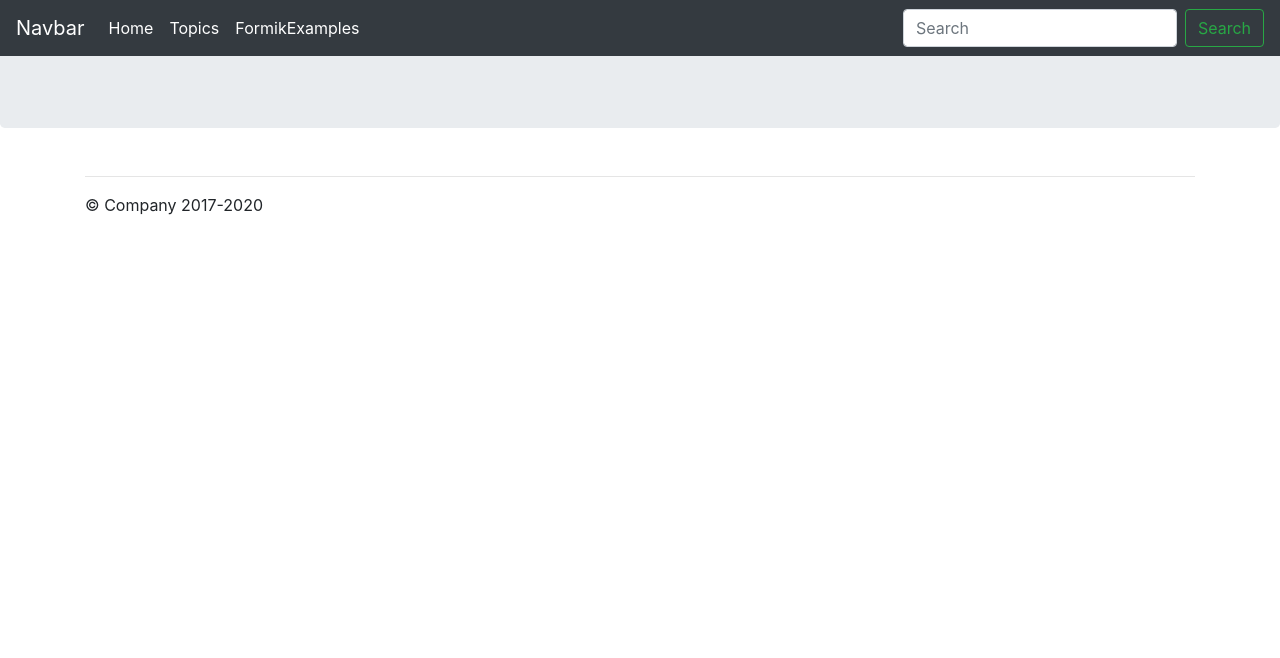
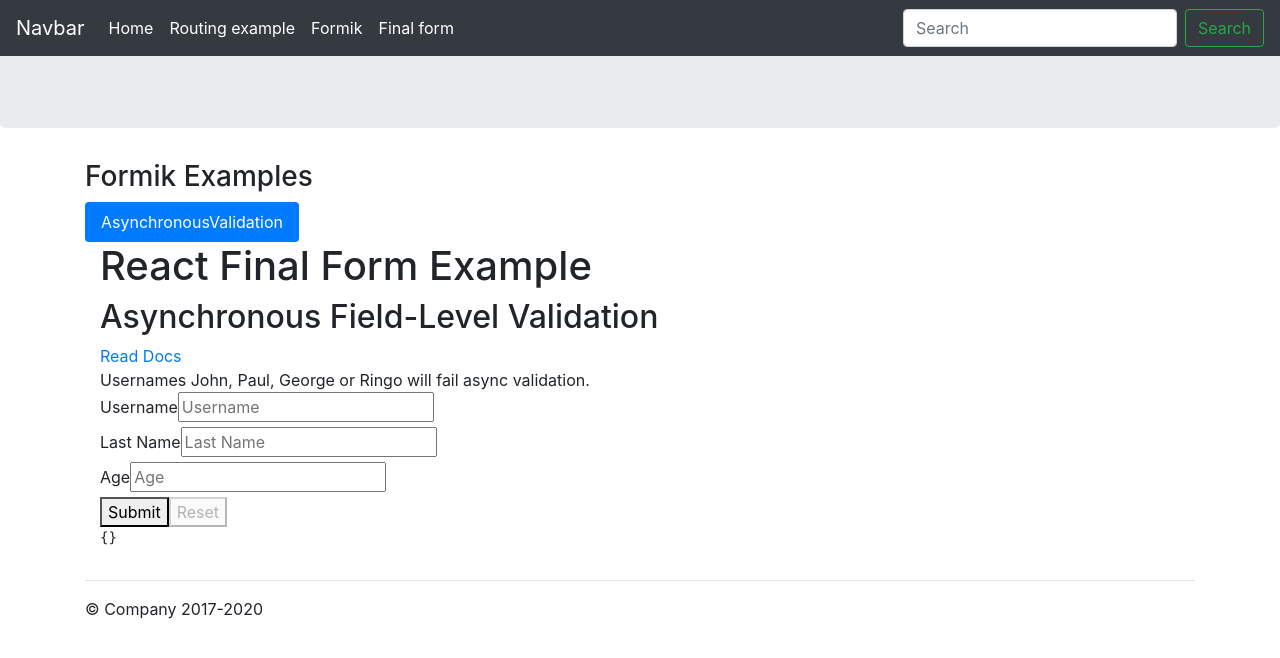
Before and after one commit to danish160/formik-kendo, a React (Create React App) app: page /final-form/AsynchronousValidation in a window 1280 px wide. Shown: the top 658 px of the page. Built offline with nearby package versions, Linux system fonts and the light colour scheme.

Commit message:
added react final form sample

```diff
--- a/package.json
+++ b/package.json
@@ -11,9 +11,11 @@
     "@types/react": "^17.0.2",
     "@types/react-dom": "^17.0.1",
     "bootstrap": "^4.6.0",
+    "final-form": "^4.20.2",
     "formik": "^2.2.6",
     "react": "^17.0.1",
     "react-dom": "^17.0.1",
+    "react-final-form": "^6.5.2",
     "react-router-dom": "^5.2.0",
     "react-scripts": "4.0.3",
     "sass": "^1.32.8",
--- a/src/App.tsx
+++ b/src/App.tsx
@@ -11,6 +11,7 @@ import {
 } from "react-router-dom";
 import Topics from "./Components/Topics/Topics";
 import FormikExamples from "./Components/FormikExamples/FormikExamples";
+import FinalForm from "./Components/FinalForm/FinalForm";
 
 function App() {
   return (
@@ -41,13 +42,19 @@ function App() {
 
             <li className="nav-item active">
               <Link className="nav-link" to="/topics">
-                Topics
+                Routing example
               </Link>
             </li>
 
             <li className="nav-item active">
               <Link className="nav-link" to="/formik">
-                FormikExamples
+                Formik
+              </Link>
+            </li>
+
+            <li className="nav-item active">
+              <Link className="nav-link" to="/final-form">
+                Final form
               </Link>
             </li>
           </ul>
@@ -85,6 +92,10 @@ function App() {
                 <Route path="/formik">
                   <FormikExamples />
                 </Route>
+
+                <Route path="/final-form">
+                  <FinalForm />
+                </Route>
               </Switch>
             </div>
           </div>
--- /dev/null
+++ b/src/Components/FinalForm/AsynchronousValidation.jsx
@@ -0,0 +1,104 @@
+import React from "react";
+import { Form, Field } from "react-final-form";
+
+const sleep = ms => new Promise(resolve => setTimeout(resolve, ms));
+
+const onSubmit = async values => {
+  await sleep(300);
+  window.alert(JSON.stringify(values, undefined, 2));
+};
+
+const required = value => (value ? undefined : "Required");
+const mustBeNumber = value => (isNaN(value) ? "Must be a number" : undefined);
+const minValue = min => value =>
+  isNaN(value) || value >= min ? undefined : `Should be greater than ${min}`;
+const composeValidators = (...validators) => value =>
+  validators.reduce((error, validator) => error || validator(value), undefined);
+
+const simpleMemoize = fn => {
+  let lastArg;
+  let lastResult;
+  return arg => {
+    if (arg !== lastArg) {
+      lastArg = arg;
+      lastResult = fn(arg);
+    }
+    return lastResult;
+  };
+};
+
+const usernameAvailable = simpleMemoize(async value => {
+  if (!value) {
+    return "Required";
+  }
+  await sleep(400);
+  if (
+    ~["john", "paul", "george", "ringo"].indexOf(value && value.toLowerCase())
+  ) {
+    return "Username taken!";
+  }
+});
+
+const AsynchronousValidation = () => (
+  <div>
+    <h1>React Final Form Example</h1>
+    <h2>Asynchronous Field-Level Validation</h2>
+    <a href="https://github.com/erikras/react-final-form#-react-final-form">
+      Read Docs
+    </a>
+    <div>Usernames John, Paul, George or Ringo will fail async validation.</div>
+    <Form
+      onSubmit={onSubmit}
+      render={({ handleSubmit, reset, submitting, pristine, values }) => (
+        <form onSubmit={handleSubmit}>
+          <Field name="username" validate={usernameAvailable}>
+            {({ input, meta }) => (
+              <div>
+                <label>Username</label>
+                <input {...input} type="text" placeholder="Username" />
+                {meta.error && meta.touched && <span>{meta.error}</span>}
+                {meta.validating && <span>SPINNER</span>}
+              </div>
+            )}
+          </Field>
+          <Field name="lastName" validate={required}>
+            {({ input, meta }) => (
+              <div>
+                <label>Last Name</label>
+                <input {...input} type="text" placeholder="Last Name" />
+                {meta.error && meta.touched && <span>{meta.error}</span>}
+              </div>
+            )}
+          </Field>
+          <Field
+            name="age"
+            validate={composeValidators(required, mustBeNumber, minValue(18))}
+          >
+            {({ input, meta }) => (
+              <div>
+                <label>Age</label>
+                <input {...input} type="text" placeholder="Age" />
+                {meta.error && meta.touched && <span>{meta.error}</span>}
+              </div>
+            )}
+          </Field>
+          <div className="buttons">
+            <button type="submit" disabled={submitting}>
+              Submit
+            </button>
+            <button
+              type="button"
+              onClick={reset}
+              disabled={submitting || pristine}
+            >
+              Reset
+            </button>
+          </div>
+          <pre>{JSON.stringify(values, 0, 2)}</pre>
+        </form>
+      )}
+    />
+  </div>
+);
+
+export default AsynchronousValidation;
--- /dev/null
+++ b/src/Components/FinalForm/FinalForm.tsx
@@ -0,0 +1,41 @@
+import "react-app-polyfill/ie11";
+import * as React from "react";
+import { Link, NavLink, Route, Switch, useRouteMatch } from "react-router-dom";
+import AsynchronousValidation from "./AsynchronousValidation";
+
+const FinalForm = () => {
+  let { path, url } = useRouteMatch();
+  return (
+    <>
+      <h3>Formik Examples</h3>
+      <ul className="nav nav-pills">
+        <li className="nav-item">
+          <NavLink
+            className="nav-link"
+            activeClassName="active"
+            to={`${url}/AsynchronousValidation`}
+          >
+            AsynchronousValidation
+          </NavLink>
+        </li>
+      </ul>
+
+      <div className="container">
+        <div className="row">
+          <div className="col">
+            <Switch>
+              {/* <Route exact path={path}>
+                <h5>Please select.</h5>
+              </Route> */}
+              <Route path={`${path}/AsynchronousValidation`}>
+                <AsynchronousValidation />
+              </Route>{" "}
+            </Switch>
+          </div>
+        </div>
+      </div>
+    </>
+  );
+};
+
+export default FinalForm;
```
Also changed, not shown: 1 other file (tests, documents, lock files or other folders).
